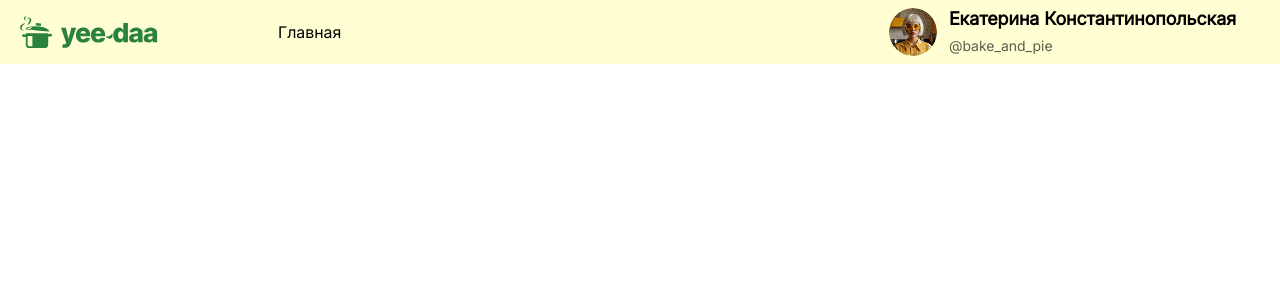
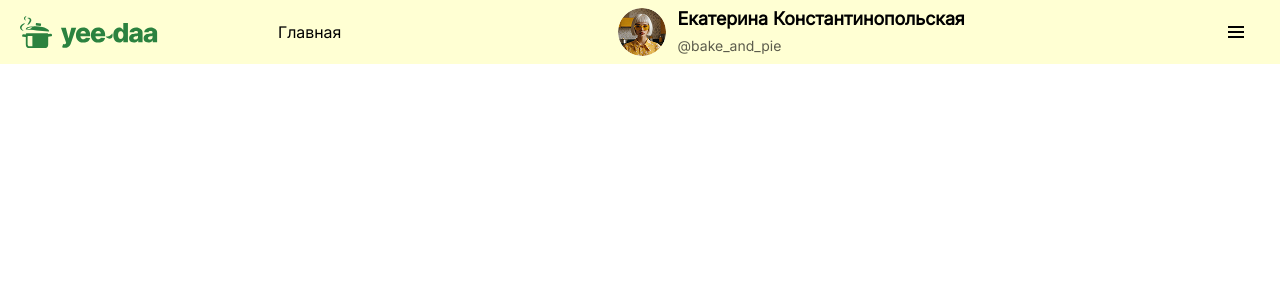
Before and after one commit to ClevertecFrontendLab/BrBrov, a React (Vite) app: page / in a window 1280 px wide. Shown: the top 300 px of the page. Built offline with nearby package versions, Linux system fonts and the light colour scheme.

Commit message:
feat(BurgerButton): create burger button

```diff
--- /dev/null
+++ b/src/components/BurgerButtonComponent/BurgerButtonComponent.tsx
@@ -0,0 +1,12 @@
+import { IconButton } from '@chakra-ui/react';
+import { ReactElement } from 'react';
+
+import BurgerIcon from '~/custom-icons/BurgerIcon';
+
+import burgerButtonStyles from './BurgerButtonComponentStyles';
+
+function BurgerButton(): ReactElement {
+    return <IconButton icon={<BurgerIcon />} aria-label='Menu' sx={burgerButtonStyles} />;
+}
+
+export default BurgerButton;
--- /dev/null
+++ b/src/components/BurgerButtonComponent/BurgerButtonComponentStyles.ts
@@ -0,0 +1,11 @@
+import { SystemStyleObject } from '@chakra-ui/react';
+
+const burgerButtonStyles: SystemStyleObject = {
+    display: { base: 'flex', xl: 'none', lg: 'none' },
+    w: '48px',
+    h: '48px',
+    marginLeft: 'auto',
+    bg: 'unset',
+};
+
+export default burgerButtonStyles;
--- a/src/components/HeaderComponent/HeaderComponent.tsx
+++ b/src/components/HeaderComponent/HeaderComponent.tsx
@@ -2,6 +2,7 @@ import { chakra, ChakraComponent } from '@chakra-ui/react';
 import { ReactElement } from 'react';
 
 import BreadcrumbComponent from '../BreadCrumbComponent/BreadCrumpComponent';
+import BurgerButton from '../BurgerButtonComponent/BurgerButtonComponent';
 import CardAvatarComponent from '../CardAvatarComponent/CardAvatarComponent';
 import LogoComponent from '../LogoComponent/LogoComponent';
 import headerStyles from './HeaderComponentStyles';
@@ -14,6 +15,7 @@ function HeaderComponent(): ReactElement {
             <LogoComponent />
             <BreadcrumbComponent />
             <CardAvatarComponent />
+            <BurgerButton />
         </HeaderChakra>
     );
 }
```
